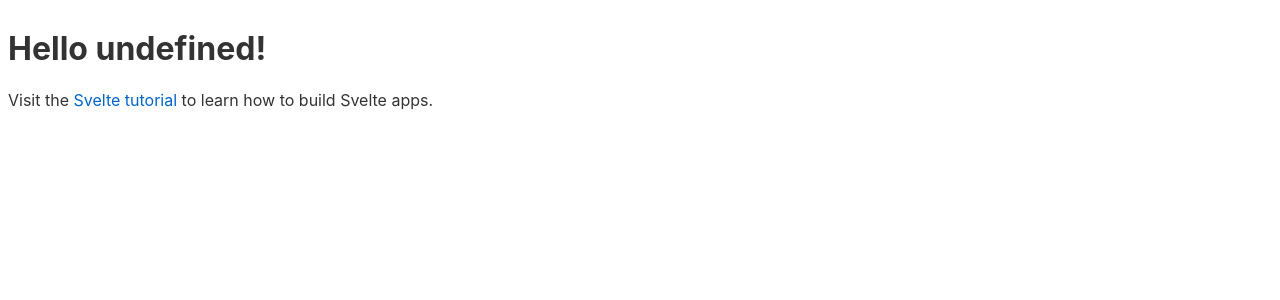
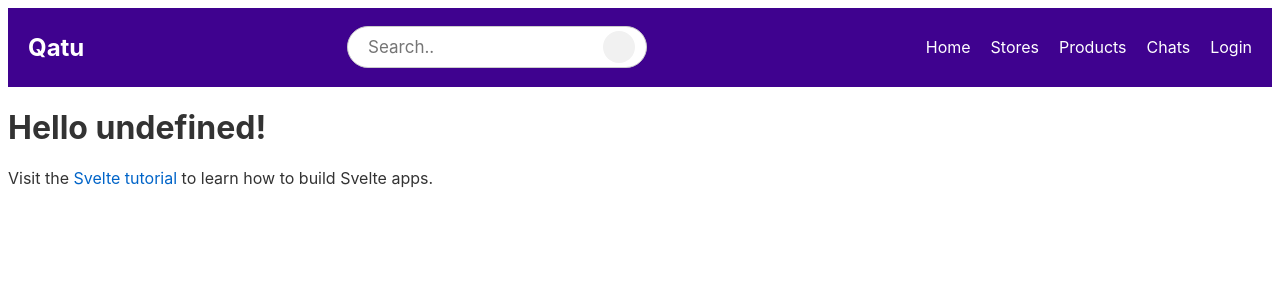
Before and after one commit to dog-Mangy/qatu-frontend, a Svelte app: page / in a window 1280 px wide. Shown: the top 300 px of the page. Built offline with nearby package versions, Linux system fonts and the light colour scheme.

Commit message:
feat: add Header, Navbar, and SearchBar components with user role handling

```diff
--- a/src/App.svelte
+++ b/src/App.svelte
@@ -1,11 +1,19 @@
 <script>
 	import { Router, Route } from 'svelte-routing';
 	import { routes } from './view/routes/Router.js';
+	import Header from './view/components/Header.svelte';
 
 	export let url = '';
+
+	// Simulamos el role. Luego podríamos traerlo de login real.
+	let userRole = 'buyer'; // Cambia a 'buyer', 'seller', etc.
   </script>
 
   <main>
+	<!-- Aquí ponemos el header y le pasamos el userRole -->
+	<Header {userRole} />
+
+
 	<Router {url}>
 	  {#each routes as { path, component }}
 		<Route {path} {component} />
--- /dev/null
+++ b/src/view/components/Header.svelte
@@ -0,0 +1,49 @@
+<script>
+    import SearchBar from './SearchBar.svelte';
+    import Navbar from './NavBar.svelte';
+
+
+    export let userRole; // <-- Recibimos el role aquí
+  </script>
+
+  <style>
+    .navbar {
+      background-color: #3f028f;
+      color: white;
+      padding: 10px 20px;
+      display: flex;
+      align-items: center;
+      justify-content: space-between;
+      flex-wrap: wrap;
+      position: relative;
+    }
+
+    .navbar-brand {
+      font-size: 1.5em;
+      font-weight: bold;
+    }
+
+    .navbar-toggle {
+      display: none;
+      font-size: 1.5em;
+      background: none;
+      border: none;
+      color: white;
+      cursor: pointer;
+    }
+
+    @media (max-width: 768px) {
+      .navbar-toggle {
+        display: block;
+      }
+    }
+  </style>
+
+  <nav class="navbar">
+    <div class="navbar-brand">Qatu</div>
+
+    <SearchBar />
+
+
+    <Navbar {userRole} />
+  </nav>
--- /dev/null
+++ b/src/view/components/Navbar.svelte
@@ -0,0 +1,91 @@
+<script>
+    export let userRole = ''; // Le puedes pasar el rol como propiedad
+    let isOpen = false;
+
+    const linksByRole = {
+      buyer: [
+        { name: "Home", href: "#" },
+        { name: "Stores", href: "#" },
+        { name: "Products", href: "#" },
+        { name: "Chats", href: "#" },
+        { name: "Login", href: "#" }
+      ],
+      seller: [
+        { name: "Home", href: "#" },
+        { name: "My Store", href: "#" },
+        { name: "Chats", href: "#" },
+        { name: "Login", href: "#" }
+      ],
+      admin: [
+        { name: "Home", href: "#" },
+        { name: "Requests", href: "#" },
+        { name: "Login", href: "#" }
+      ]
+    };
+
+    function toggleNavbar() {
+      isOpen = !isOpen;
+    }
+
+    $: roleLinks = linksByRole[userRole] || [];
+  </script>
+
+  <style>
+    /* General navbar links */
+    .navbar-links {
+      list-style: none;
+      display: flex;
+      gap: 20px;
+      align-items: center;
+      margin: 0;
+      padding: 0;
+    }
+
+    .navbar-links li a {
+      color: white;
+      text-decoration: none;
+    }
+
+    /* El botón no se muestra en escritorio */
+    .navbar-toggle {
+      display: none;
+      font-size: 1.8rem;
+      background: none;
+      border: none;
+      color: white;
+      cursor: pointer;
+    }
+
+    /* Responsive */
+    @media (max-width: 768px) {
+      .navbar-toggle {
+        display: block;
+      }
+
+      .navbar-links {
+        display: none;
+        flex-direction: column;
+        width: 100%;
+        margin-top: 10px;
+        background-color: #3f028f; /* para que se vea bien al expandir */
+      }
+
+      .navbar-links.show {
+        display: flex;
+      }
+    }
+  </style>
+
+  <!-- Botón hamburguesa -->
+  <button class="navbar-toggle" on:click={toggleNavbar}>
+    &#9776;
+  </button>
+
+  <!-- Links de navegación -->
+  <ul class="navbar-links {isOpen ? 'show' : ''}">
+    {#each roleLinks as link}
+      <li>
+        <a href={link.href}>{link.name}</a>
+      </li>
+    {/each}
+  </ul>
--- /dev/null
+++ b/src/view/components/SearchBar.svelte
@@ -0,0 +1,81 @@
+<script>
+    import { createEventDispatcher } from 'svelte';
+
+    const dispatch = createEventDispatcher();
+    let searchQuery = '';
+
+    function handleInput(event) {
+      searchQuery = event.target.value;
+      dispatch('search', { query: searchQuery });
+    }
+
+    function handleSearch() {
+      dispatch('search', { query: searchQuery });
+      console.log('Buscando:', searchQuery);
+      alert('Buscando: ' + searchQuery);
+    }
+  </script>
+
+  <style>
+    .search-container {
+      position: relative;
+      width: 300px;
+      margin-top: 8px;
+      margin-right: 16px;
+    }
+
+    .search-input {
+      width: 100%;
+      padding: 10px 45px 10px 20px;
+      border-radius: 999px;
+      font-size: 17px;
+      border: 1px solid #ccc;
+      outline: none;
+      box-sizing: border-box;
+    }
+
+    .search-icon {
+      position: absolute;
+      top: 42.5%;
+      right: 12px;
+      transform: translateY(-50%);
+      background-color: #f1f1f1;
+      border-radius: 50%;
+      padding: 6px;
+      width: 20px;
+      height: 20px;
+      display: flex;
+      align-items: center;
+      justify-content: center;
+      font-size: 12px;
+      color: gray;
+      cursor: pointer;
+    }
+
+    .search-icon:hover {
+      background-color: #1A0C46;
+      color: #f1f1f1;
+    }
+
+    @media screen and (max-width: 600px) {
+      .search-container {
+        width: 100%;
+        margin: 0;
+      }
+
+      .search-input {
+        padding: 14px;
+      }
+    }
+  </style>
+
+  <div class="search-container">
+    <input
+      type="text"
+      placeholder="Search.."
+      class="search-input"
+      bind:value={searchQuery}
+      on:input={handleInput}
+    />
+    <i class="fa fa-search search-icon" on:click={handleSearch}></i>
+  </div>
```
Lines whose indentation alone changed are shown as unchanged.
